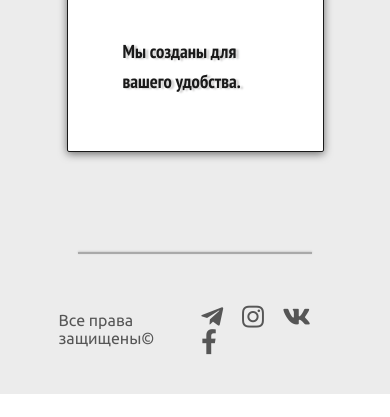
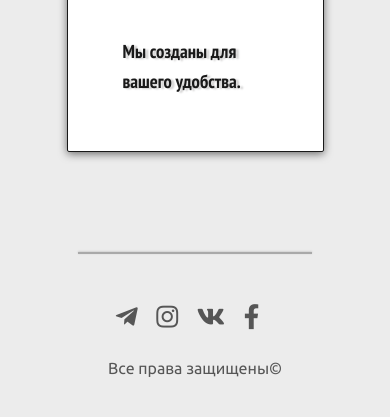
Before and after one commit to MezoneOrange/reduced_urls, a Django app: page /about/ in a window 390 px wide. Shown: the part 1735-2152 px from the top of the page. Before the commit the page ends 2129 px from the top, so only its background shows below. Run offline with Django 3.2, Linux system fonts and the light colour scheme; some libraries are stand-ins or nearby versions.

Commit message:
Made style adaptation for footer

```diff
--- a/reduces/static/reduces/css/main.css
+++ b/reduces/static/reduces/css/main.css
@@ -501,7 +501,6 @@ footer .footer_block {
     align-items: center;
 }
 
-
 #social_block a i {
     font-size: 25px;
     margin-right: 15px;
@@ -512,3 +511,16 @@ footer .footer_block {
     transform: scale(1.1);
     text-shadow: 4px 3px 0px rgba(206, 205, 205, 1);
 }
+
+@media (max-width: 550px) {
+    footer .footer_block {
+        width: 100%;
+        flex-direction: column-reverse;
+        justify-content: flex-start;
+        align-items: center;
+    }
+
+    #social_block {
+        margin-bottom: 30px;
+    }
+}
```
